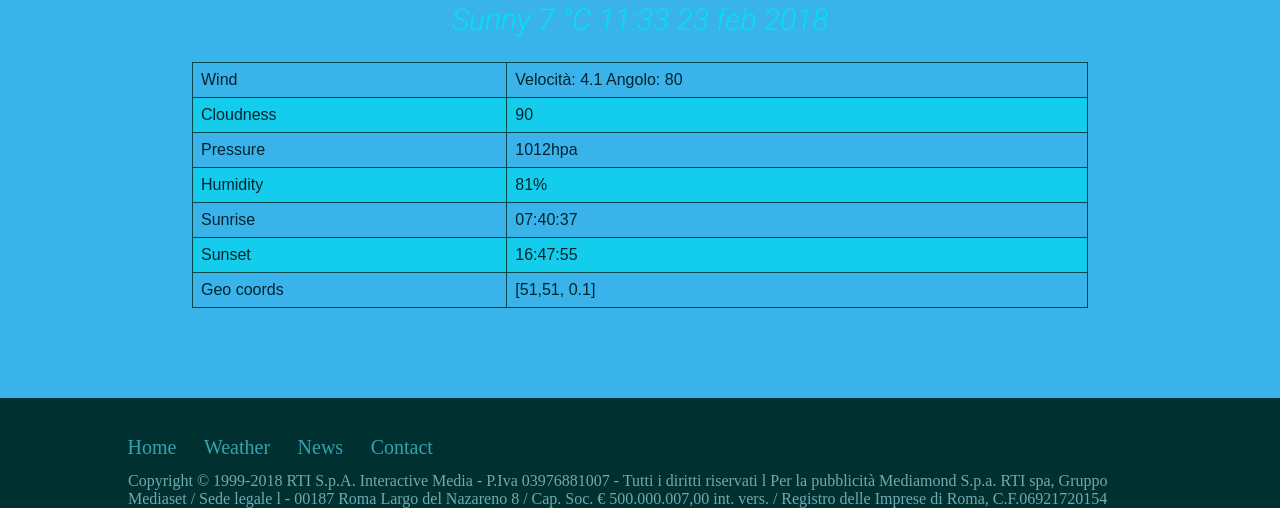
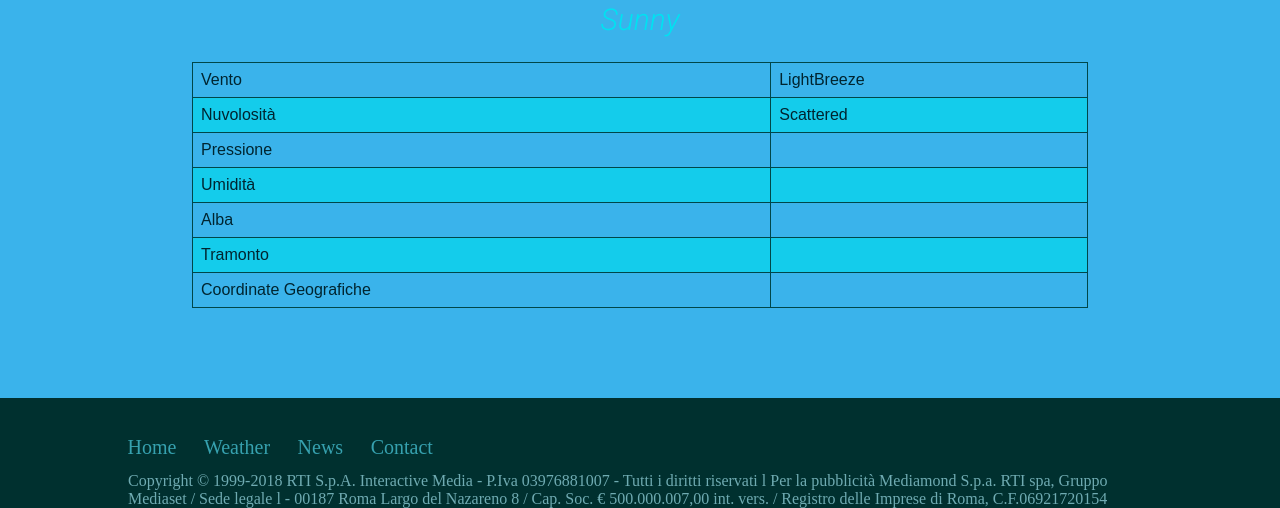
Before and after one commit to Jozelle024/DsGroupTeam4, a website: page index.html in a window 1280 px wide. Shown: the part 873-1381 px from the top of the page. Drawn offline with nearby package versions, Linux system fonts and the light colour scheme; some packages are replaced by stand-ins of ours; no server answers.

Commit message:
Fatto il binding con OpenWeather

```diff
--- a/index.html
+++ b/index.html
@@ -52,45 +52,45 @@
     <main>
         <section class="meteostats">
             <h1>Weather in Firenze, IT</h1>
-            <img src="http://icons.iconarchive.com/icons/icons8/ios7/256/Weather-Sun-icon.png">
+            <img src="http://icons.iconarchive.com/icons/icons8/ios7/256/Weather-Sun-icon.png" id="weatherImage">
             <div id="maininfo">
             <p id = "riepilogoMeteo">Sunny </p>
             </div>
                 <table>
                         <tr>
-                          <td>Wind</td>
+                          <td>Vento</td>
                           <td id="windData">LightBreeze</td>
 
                         </tr>
                         <tr>
-                          <td>Cloudness</td>
+                          <td>Nuvolosità</td>
                           <td id="cloudData">Scattered</td>
 
                         </tr>
                         <tr>
-                          <td>Pressure</td>
-                          <td id="pressureData">1023 hpa</td>
+                          <td>Pressione</td>
+                          <td id="pressureData"></td>
 
                         </tr>
                         <tr>
-                          <td>Humidity</td>
-                          <td id="humidityData">61%</td>
+                          <td>Umidità</td>
+                          <td id="humidityData"></td>
 
                         </tr>
                         <tr>
-                          <td>Sunrise</td>
-                          <td id="sunriseData">08:29</td>
+                          <td>Alba</td>
+                          <td id="sunriseData"></td>
 
                         </tr>
                         <tr>
-                          <td>Sunset</td>
-                          <td id="sunsetData">18:20</td>
+                          <td>Tramonto</td>
+                          <td id="sunsetData"></td>
 
                         </tr>
 
                         <tr>
-                                <td>Geo coords</td>
-                                <td id="coordsData">[51,51, 0.1]</td>
+                                <td>Coordinate Geografiche</td>
+                                <td id="coordsData"></td>
 
                               </tr>
 
@@ -121,6 +121,7 @@
     <script src="weatherJSON.js"></script>
     <script src="node_modules/moment/min/moment.min.js"></script>
     <script src="node_modules/moment/locale/it.js"></script>
+    <script src="node_modules/jquery/dist/jquery.js"></script>
     <script src="script.js"></script>
     <script src="https://maps.googleapis.com/maps/api/js?key=AIzaSyC1EHAsI359U-bXcnQc_2QdDCZ7eG4T8ZA"></script>
     <script defer src="https://use.fontawesome.com/releases/v5.0.6/js/all.js"></script>
--- a/script.js
+++ b/script.js
@@ -72,7 +72,7 @@ function reverseGeocoding(){
 
 
 //Disegna la mappa
-function drawMaps(){
+function actualPosition(){
     'use strict';
     if('geolocation' in navigator){
         navigator.geolocation.getCurrentPosition(funzionePosizioneTrovata, funzioneErrorePosizione);
@@ -104,7 +104,8 @@ function funzionePosizioneTrovata(position){
             map: map
         });
 
-        document.getElementById('coordsData').textContent = '[lat: ' + latitudine + '\tlng: ' + longitudine + '];';
+        //Richiamo il bindingJSON per richiedere le informazioni che mi servono
+        bindingJSON(latitudine,longitudine);
     }
 }
 
@@ -120,7 +121,7 @@ function funzioneErrorePosizione(){
 //Questa funzione è una funzione wrapper
 function funzioneCallbackMaps(){
     'use strict';
-    drawMaps();
+    actualPosition();
     reverseGeocoding();
 }
 
@@ -177,10 +178,11 @@ function restoreName(){
 
 
 //Questa funzione mi permette di fare il binding dei dati
-function bindingJSON(){
+function bindingJSON(latitudine, longitudine){
     'use strict';
-    var meteo = extractWeather();
-
+    var urlOpenWeather = 'http://api.openweathermap.org/data/2.5/weather?lat=' + latitudine +'&lon=' + longitudine + '&APPID=ee6b293d773f4fcd7e434f79bbc341f2&lang=it';
+    $.getJSON(urlOpenWeather,function(meteo){
+        console.log(meteo);
         var sunrise = moment(meteo.sys.sunrise * 1000);
         var sunset = moment(meteo.sys.sunset * 1000);
         var now = moment(Date.now());
@@ -190,15 +192,17 @@ function bindingJSON(){
         sunrise = sunrise.format('LTS');
         sunset = sunset.format('LTS');
 
-    document.getElementById('windData').textContent = 'Velocità: ' + meteo.wind.speed + '\nAngolo: ' + meteo.wind.deg;
+        document.getElementById('windData').textContent = 'Velocità: ' + meteo.wind.speed + 'km/h';
         document.getElementById('cloudData').textContent = meteo.clouds.all;
         document.getElementById('pressureData').textContent = meteo.main.pressure + 'hpa';
         document.getElementById('humidityData').textContent = meteo.main.humidity + '%';
         document.getElementById('sunriseData').textContent = sunrise;
         document.getElementById('sunsetData').textContent = sunset;
+        document.getElementById('coordsData').textContent = '[lat: ' + latitudine + '\tlng: ' + longitudine + '];';
+        document.getElementById('weatherImage').src = 'http://openweathermap.org/img/w/10d.png';
 
-    var nodeTemperatura = document.getElementById('riepilogoMeteo');
-    nodeTemperatura.textContent = nodeTemperatura.textContent + parseInt(meteo.main.temp - 273.15) + ' °C ' + now.format('LT') + ' ' + now.format('ll');
+        document.getElementById('riepilogoMeteo').textContent = meteo.weather[0].description + ' ' + parseInt(meteo.main.temp - 273.15) + ' °C ' + now.format('LT') + ' ' + now.format('ll');
+    });
 }
 
 
```
Lines whose indentation alone changed are shown as unchanged.
